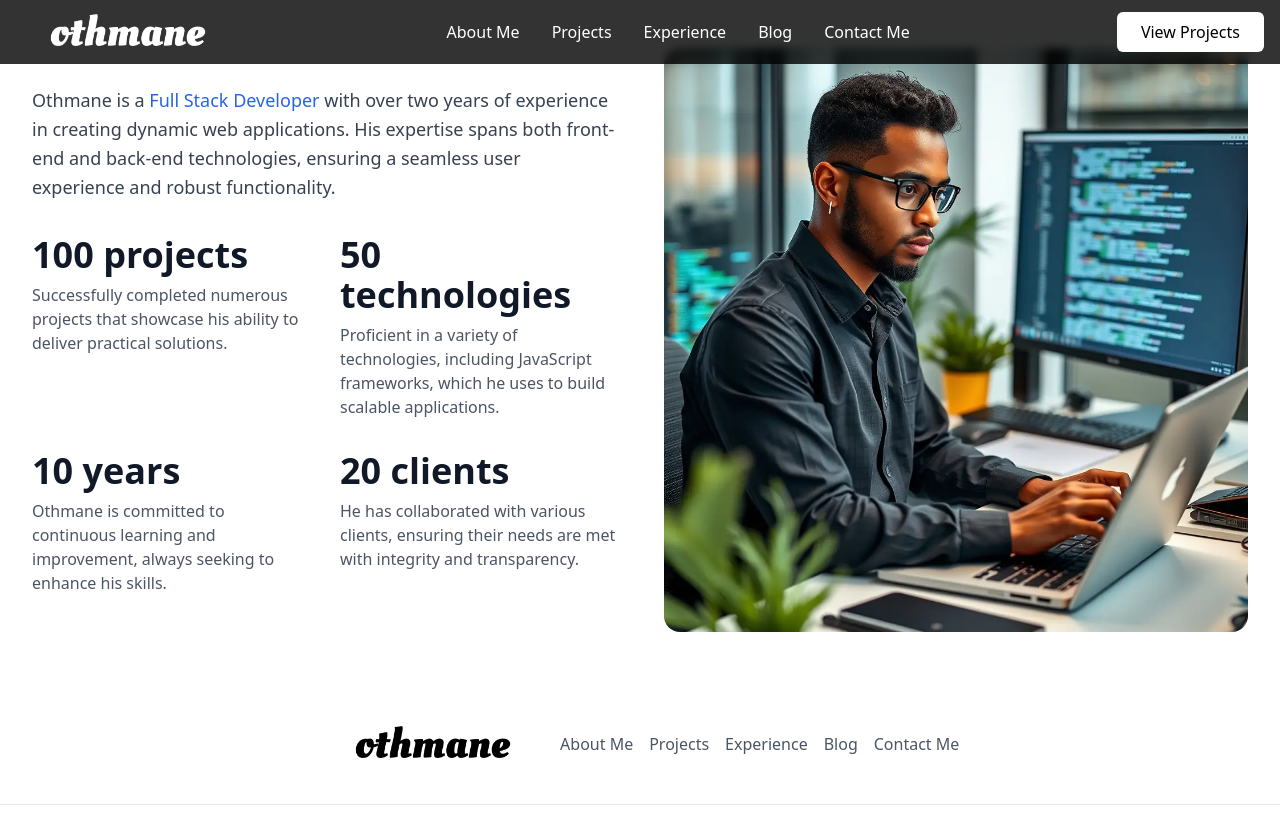
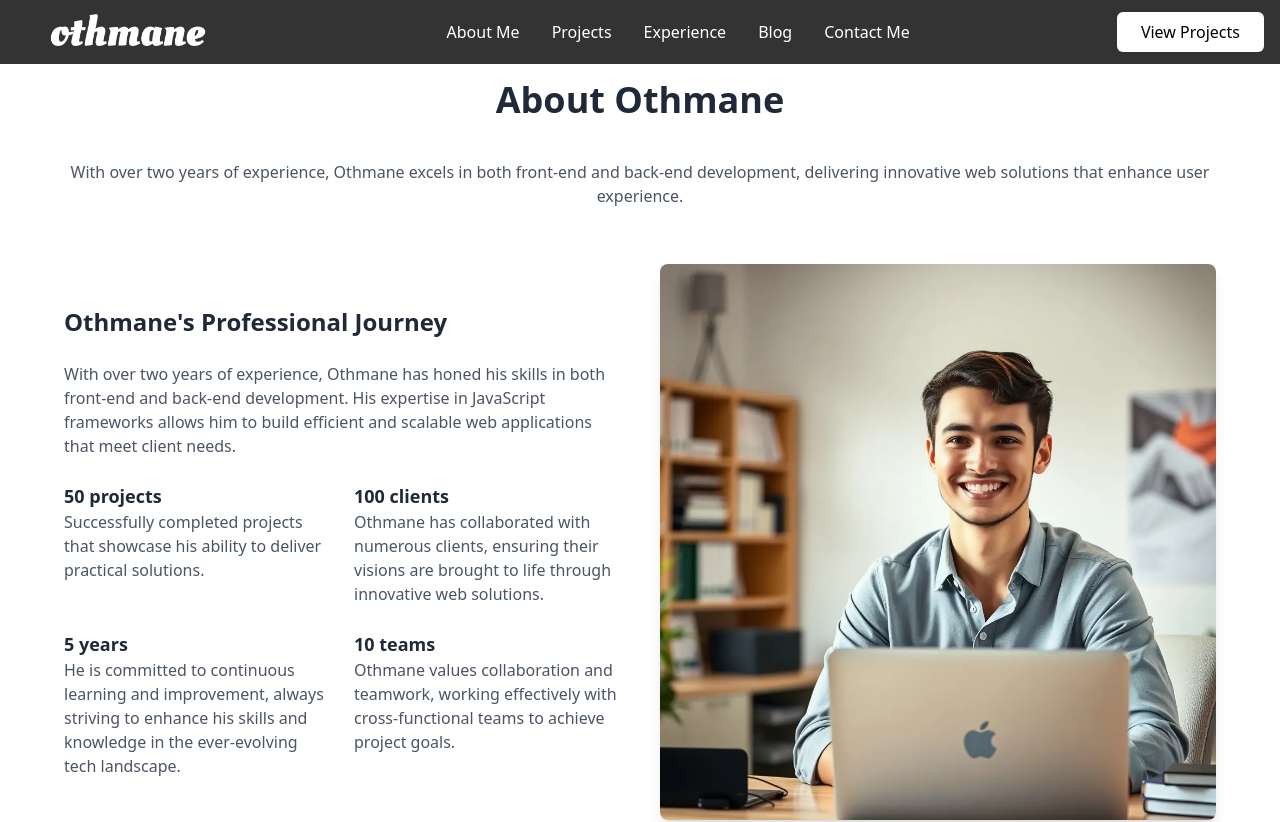
Before and after one commit to Othmane-aoubid/portfolio, a Vue app: page /about in a window 1280 px wide. Shown: the top 822 px of the page. Built offline with nearby package versions, Linux system fonts and the light colour scheme.

Commit message:
added placeholder content to about and projects

```diff
--- a/src/views/AboutView.vue
+++ b/src/views/AboutView.vue
@@ -1,60 +1,59 @@
 <template>
-  <section class="max-w-7xl mx-auto px-4 sm:px-6 lg:px-8 py-12 bg-white	">
-    <div class="grid lg:grid-cols-2 gap-12 items-center bg-white	">
-      <!-- Left Content -->
-      <div class="space-y-8">
-        <!-- Bio Section -->
-        <div class="space-y-4">
-          <p class="text-lg text-gray-700 leading-relaxed">
-            <span class="font-medium">Othmane</span> is a <span class="text-blue-600 font-medium">Full Stack Developer</span> with over two years of experience
-            in creating dynamic web applications. His expertise spans both front-end and back-end technologies, ensuring a seamless user experience
-            and robust functionality.
-          </p>
-        </div>
+  <section class="w-full bg-white py-20 md:px-20 lg:px-40" style="padding-inline: 4rem;">
+    <h1 class="text-center text-2xl md:text-4xl font-bold text-gray-800 mb-10">About Othmane</h1>
+    <p class="text-center text-gray-600 text-sm md:text-base mb-14">
+      With over two years of experience, Othmane excels in both front-end and back-end development,
+      delivering innovative web solutions that enhance user experience.
+    </p>
 
-        <!-- Stats Grid -->
-        <div class="grid grid-cols-2 gap-8">
-          <!-- Projects -->
-          <div class="space-y-2">
-            <h3 class="text-4xl font-bold text-gray-900">100 projects</h3>
-            <p class="text-gray-600">
-              Successfully completed numerous projects that showcase his ability to deliver practical solutions.
+    <div class="grid grid-cols-1 md:grid-cols-2 gap-10 items-center" >
+      <!-- Left Section -->
+      <div>
+        <h2 class="text-xl md:text-2xl font-bold text-gray-800 mb-6">
+          Othmane's Professional Journey
+        </h2>
+        <p class="text-gray-600 text-sm md:text-base mb-6">
+          With over two years of experience, Othmane has honed his skills in both front-end and back-end development.
+          His expertise in JavaScript frameworks allows him to build efficient and scalable web applications that meet client needs.
+        </p>
+
+        <div class="grid grid-cols-2 gap-6">
+          <!-- Achievements -->
+          <div>
+            <h3 class="text-lg font-bold text-gray-800">50 projects</h3>
+            <p class="text-gray-600 text-sm md:text-base">
+              Successfully completed projects that showcase his ability to deliver practical solutions.
             </p>
           </div>
-
-          <!-- Technologies -->
-          <div class="space-y-2">
-            <h3 class="text-4xl font-bold text-gray-900">50 technologies</h3>
-            <p class="text-gray-600">
-              Proficient in a variety of technologies, including JavaScript frameworks, which he uses to build scalable applications.
+          <div>
+            <h3 class="text-lg font-bold text-gray-800">100 clients</h3>
+            <p class="text-gray-600 text-sm md:text-base">
+              Othmane has collaborated with numerous clients, ensuring their visions are brought to life through innovative web solutions.
             </p>
           </div>
-
-          <!-- Years -->
-          <div class="space-y-2">
-            <h3 class="text-4xl font-bold text-gray-900">10 years</h3>
-            <p class="text-gray-600">
-              Othmane is committed to continuous learning and improvement, always seeking to enhance his skills.
+          <div>
+            <h3 class="text-lg font-bold text-gray-800">5 years</h3>
+            <p class="text-gray-600 text-sm md:text-base">
+              He is committed to continuous learning and improvement, always striving to enhance his skills and knowledge in the ever-evolving tech landscape.
             </p>
           </div>
-
-          <!-- Clients -->
-          <div class="space-y-2">
-            <h3 class="text-4xl font-bold text-gray-900">20 clients</h3>
-            <p class="text-gray-600">
-              He has collaborated with various clients, ensuring their needs are met with integrity and transparency.
+          <div>
+            <h3 class="text-lg font-bold text-gray-800">10 teams</h3>
+            <p class="text-gray-600 text-sm md:text-base">
+              Othmane values collaboration and teamwork, working effectively with cross-functional teams to achieve project goals.
             </p>
           </div>
         </div>
       </div>
 
-      <!-- Right Image -->
-      <div class="relative h-full rounded-2xl overflow-hidden">
+      <!-- Right Section -->
+      <div>
         <img
-          src="../assets/images/second.webp"
-          alt="Professional developer at work"
-          class="w-full h-full object-cover"
-          style="height:600;width:800"
+          src="../assets/images/media5.webp"
+          alt="Othmane's Professional Image"
+          class="rounded-lg shadow-lg"
+          width="600px"
+          height="600px"
         />
       </div>
     </div>
@@ -63,18 +62,10 @@
 
 <script>
 export default {
-name: 'ComponentName',
-data() {
-  return {
-    // component data here
-  }
-},
-methods: {
-  // component methods here
-}
-}
+  name: "AboutMe",
+};
 </script>
 
 <style scoped>
-/* component styles here */
+/* You can add custom styles here if needed */
 </style>
--- a/src/views/ProjectsView.vue
+++ b/src/views/ProjectsView.vue
@@ -1,16 +1,78 @@
 <template>
-  <div class="flex flex-col items-center space-y-6">
-    <h1>project</h1>
-    <p>projects</p>
-  </div>
+  <section class="bg-white py-20 px-5 md:px-20 lg:px-40">
+    <!-- Title -->
+    <div class="text-center mb-10">
+      <h1 class="text-2xl md:text-4xl font-bold text-gray-800 mb-4">Featured Projects</h1>
+      <p class="text-gray-600 text-sm md:text-base">
+        Explore a selection of standout projects, showcasing expertise in web development. Each project reflects my commitment to quality and innovation.
+      </p>
+    </div>
+
+    <!-- Project List -->
+    <div class="space-y-10">
+      <!-- Single Project -->
+      <div class="flex flex-col md:flex-row items-start md:items-center gap-6 border-b pb-10">
+        <div class="flex-1">
+          <h2 class="text-lg md:text-xl font-bold text-gray-800 mb-2">E-commerce Platform</h2>
+          <p class="text-gray-600 text-sm md:text-base mb-4">
+            A fully functional e-commerce site showcasing products, allowing users to browse, purchase, and manage orders seamlessly.
+          </p>
+          <p class="text-gray-500 text-sm">
+            <span class="font-bold">Date:</span> October 2023 &nbsp;&nbsp; | &nbsp;&nbsp;
+            <span class="font-bold">Technologies:</span> HTML, CSS, JavaScript
+          </p>
+          <a href="#" class="text-blue-500 text-sm underline mt-2 inline-block">Check Project →</a>
+        </div>
+        <img
+          src="https://via.placeholder.com/300x200"
+          alt="E-commerce Platform"
+          class="rounded-lg shadow-lg w-full md:w-1/3"
+        />
+      </div>
+
+      <!-- Second Project -->
+      <div class="flex flex-col md:flex-row items-start md:items-center gap-6 border-b pb-10">
+        <div class="flex-1">
+          <h2 class="text-lg md:text-xl font-bold text-gray-800 mb-2">Personal Blog</h2>
+          <p class="text-gray-600 text-sm md:text-base mb-4">
+            A blogging platform for sharing ideas and thoughts. Features include user authentication, posting, and commenting.
+          </p>
+          <p class="text-gray-500 text-sm">
+            <span class="font-bold">Date:</span> January 2023 &nbsp;&nbsp; | &nbsp;&nbsp;
+            <span class="font-bold">Technologies:</span> HTML, CSS, Tailwind
+          </p>
+          <a href="#" class="text-blue-500 text-sm underline mt-2 inline-block">Check Project →</a>
+        </div>
+        <img
+          src="https://via.placeholder.com/300x200"
+          alt="Personal Blog"
+          class="rounded-lg shadow-lg w-full md:w-1/3"
+        />
+      </div>
+
+      <!-- Third Project -->
+      <div class="flex flex-col md:flex-row items-start md:items-center gap-6">
+        <div class="flex-1">
+          <h2 class="text-lg md:text-xl font-bold text-gray-800 mb-2">Portfolio Website</h2>
+          <p class="text-gray-600 text-sm md:text-base mb-4">
+            A personal portfolio showcasing my projects, experiences, and skills in web development and design.
+          </p>
+          <p class="text-gray-500 text-sm">
+            <span class="font-bold">Date:</span> November 2022 &nbsp;&nbsp; | &nbsp;&nbsp;
+            <span class="font-bold">Technologies:</span> HTML, CSS, JavaScript
+          </p>
+          <a href="#" class="text-blue-500 text-sm underline mt-2 inline-block">Check Project →</a>
+        </div>
+        <img
+          src="https://via.placeholder.com/300x200"
+          alt="Portfolio Website"
+          class="rounded-lg shadow-lg w-full md:w-1/3"
+        />
+      </div>
+    </div>
+  </section>
 </template>
 
-<script>
-export default {
-  name: 'ProjectsView',
-}
-</script>
-
 <style scoped>
-/* Add any specific styles for the FeedbackView here */
+/* Add any custom styles here if needed */
 </style>
```
